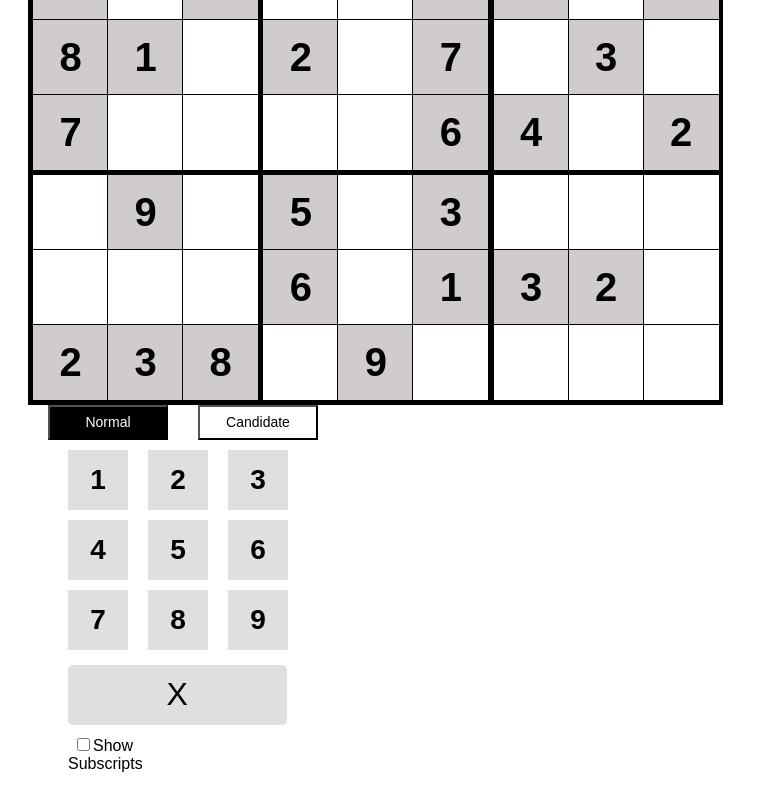
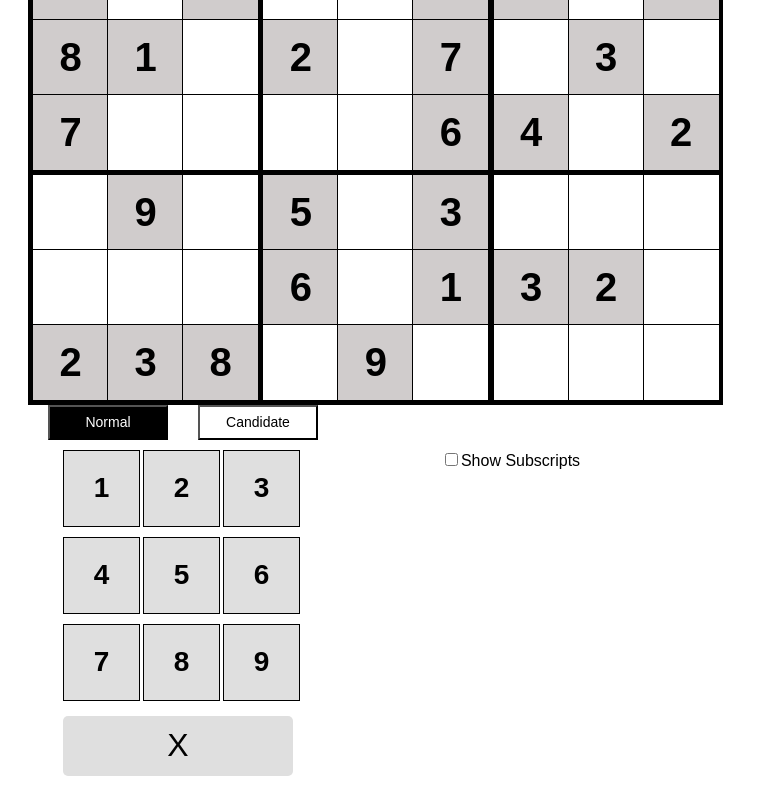
Before and after one commit to mikedorazio/Sudoku, a React (Vite) app: page / in a window 1280 px wide. Shown: the part 370-1170 px from the top of the page, without its empty margins (0-758 px from the left). Built offline with nearby package versions, Linux system fonts and the light colour scheme.

Commit message:
Separated normal and candidate keyboard keys

```diff
--- a/src/Board.jsx
+++ b/src/Board.jsx
@@ -95,12 +95,12 @@ export default function Board() {
                 </div>
 
                 <div className="buttons-keyboard-container">
-                    <div className="a">
+                    <div className="keyboard-header">
                         <button className="normal-button" id="normal-button">Normal</button>
                         <button className="candidate-button" id="candidate-button">Candidate</button>
                     </div>
                     <div className="keyboard">
-                        <Keyboard keyboardCount={keyboardCount} />
+                        <Keyboard keyboardCount={keyboardCount} isNormalButton={isNormalButton} />
                         <label htmlFor="input-sub">
                             <input
                                 id="input-sub"
--- a/src/Candidate.jsx
+++ b/src/Candidate.jsx
@@ -1,7 +1,7 @@
 export default function Candidate() {
     return (
         <div className="cell candidate-container" row="0">
-            <div className="candidate" sub="1">1</div>
+            <div className="candidate" sub="1"></div>
             <div className="candidate" sub="2"></div>
             <div className="candidate" sub="3"></div>
             <div className="candidate" sub="4"></div>
--- a/src/Keyboard.jsx
+++ b/src/Keyboard.jsx
@@ -1,22 +1,41 @@
 import React from 'react';
 import { useState } from 'react';
 
-export default function Keyboard( {keyboardCount} ) {
+export default function Keyboard( {keyboardCount, isNormalButton} ) {
     const numbers = ["1","2","3","4","5","6","7","8","9"];
 
     return (
         <>
+        <div className="normal-keyboard" id="normal-keyboard">
             {numbers.map((num, index) => {
                     let styleText = keyboardCount[index] == 9 ? "none" : "auto";
-                //console.log("styleText", styleText);
+                    //let buttonType = isNormalButton ? "normal" : "candidate";
                         return (
-                    <div key={num} number={num} display="normal" pointer={styleText} >
+                            <div key={num} pointer={styleText} number={num}>
+                                <div key={num} className={`button-${index+1}`} display="normal" >
                                     {num}
+                                </div>
                             </div>
                         );
                 })
             }
             <button className="delete-button" number="X"> X </button>
+        </div>
+        <div className="candidate-keyboard" id="candidate-keyboard">
+            {numbers.map((num, index) => {
+                    let styleText = keyboardCount[index] == 9 ? "none" : "auto";
+                    //let buttonType = isNormalButton ? "normal" : "candidate";
+                        return (
+                            <div key={num} pointer={styleText} number={num}>
+                                <div key={num} className={`button-${index+1}`} display="candidate" >
+                                    {num}
+                                </div>
+                            </div>
+                        );
+                })
+            }
+            <button className="delete-button" number="X"> X </button>
+        </div>
     </>
     );
 }
--- a/src/hooks/useSudoku.js
+++ b/src/hooks/useSudoku.js
@@ -160,6 +160,17 @@ export default function useSudoku(board, setBoard, selectedEntry, setSelectedEnt
         candidateButton.style.background = isNormalButton ? "white" : "black";
         candidateButton.style.color = isNormalButton ? "black" : "white";
 
+        const normalKeyboardElement = document.getElementById("normal-keyboard");
+        const candidateKeyboardElement = document.getElementById("candidate-keyboard");
+        console.log("nk", normalKeyboardElement, "ck", candidateKeyboardElement);
+        if (isNormalButton) {
+            normalKeyboardElement.setAttribute("style", "display: grid")
+            candidateKeyboardElement.setAttribute("style", "display: none");
+        }
+        else {
+            normalKeyboardElement.setAttribute("style", "display: none")
+            candidateKeyboardElement.setAttribute("style", "display: grid");
+        }
         isNormalButton ? updateNormalButtonKeys() : updateCandidateButtonKeys();
 
         setIsNormalButton(isNormalButton);
@@ -184,11 +195,12 @@ export default function useSudoku(board, setBoard, selectedEntry, setSelectedEnt
     // 3. Mouse was clicked in the Keyboard area on the Normal or Candidate button
     // 4. Mouse was clicked outside of both Board and Keyboard (ignore)
     function handleMouseup(event) {
-        console.log("mouseUp", event);
+        console.log("mouseUp", event.target, event);
         const selectedElement = event.target;
         //Show Subscripts label or input field was selected...just return
         if (selectedElement.tagName == "LABEL" || selectedElement.tagName == "INPUT") return;
         const boardSelected = selectedElement.classList.contains("cell");
+
         // 1. Board area was clicked.  Was an original number hit??
         if (boardSelected) {
             console.log("mouseup.tagName", selectedElement.tagName);
@@ -202,21 +214,31 @@ export default function useSudoku(board, setBoard, selectedEntry, setSelectedEnt
             setSelectedEntry(selectedCell);
             return;
         }
-        // 2. Mouse was clicked in the Keyboard area. Just forward to handleKeyup with the number
-        let buttonId = event.target.getAttribute("number");
-        //console.log("buttonId", buttonId);
+        // 2. Check the delete button
+        let buttonId = event.target.className;
+        console.log("buttonId", buttonId);
         //console.log("event.target.textContent", event.target.textContent);
-        if (buttonId) {
-            if (buttonId === "X") {
+        if (buttonId === "delete-button") {
                 updateNormalEntry(0);
                 return;
-            }
-            //console.log("Button with number hit...sending to handleKeyup");
-            setPreviousNumber(+buttonId)
-            updateNormalEntry(+buttonId);
+        }
+        // 3. Check the number keypad
+        if (buttonId.includes("button-")) {
+            const number = buttonId[buttonId.length - 1];
+            console.log("Button with number hit...sending to handleKeyup", number);
+            setPreviousNumber(+number)
+            updateNormalEntry(+number);
             return;
         }
-        // 3. Either the Normal or Candidate button was pressed
+
+        // 4. Handle a Candidate button click
+        const isCandidate = selectedElement.hasAttribute("number");
+        console.log("selectedCell", selectedElement, "isCandidate", isCandidate);
+        if (isCandidate) {
+
+        }
+
+        // 5. Either the Normal or Candidate button was pressed
         if (selectedElement.tagName == "BUTTON") {
             const isNormalButton = selectedElement.classList.contains("normal-button");
             const isCandidateButton = selectedElement.classList.contains("candidate-button");
--- a/src/index.css
+++ b/src/index.css
@@ -11,14 +11,19 @@
     display: inline-block;
 }
 
-.keyboard {
+.normal-keyboard,
+.candidate-keyboard {
     float: left;
     display: grid;
-    padding-left: 40px;
+    padding-left: 35px;
     grid-template-columns: repeat(3, 70px);
     row-gap: 10px;
     column-gap: 10px;
     /* background-color: #f8cd05; */
+}
+
+.candidate-keyboard {
+    display: none;
 }
 
 .sudoku-board {
@@ -70,7 +75,7 @@ div.spacer {
 }
 
 .delete-button {
-    width: 95%;
+    width: 100%;
     height: 60px;
     margin-top: 5px;
     font-size: 2em;
@@ -96,9 +101,10 @@ div.spacer {
     left: 50px;
 }
 
-div[number] {
-    width: 60px;
-    height: 60px;
+div[display="normal"],
+div[display="candidate"] {
+    width: var(--cell-width);
+    height: var(--cell-width);
     font-size: 28px;
     font-weight: 600;;
     background-color: var(--button-color);
@@ -108,20 +114,7 @@ div[number] {
     cursor: pointer;
 }
 
-div[pointer="none"] {
-    pointer-events: none;
-    opacity: .5;
-    cursor: normal;
-}
-
-.candidate-container {
-    display: grid;
-    grid-template-columns: repeat(3, 1fr);
-    background-color: bisque;
-    line-height: 22px;
-}
-
-.a {
+.keyboard-header {
     width: 300px;
     /* height: 70px; */
     grid-template-columns: 1fr 1fr;
@@ -153,6 +146,63 @@ div[pointer="none"] {
     color: black;
 }
 
+div[number] {
+    width: var(--cell-width);
+    height: var(--cell-width);
+    position: relative;
+    background-color: var(--button-color);
+    border: 1px solid black;
+    cursor: pointer;
+}
+div[pointer="none"] {
+    pointer-events: none;
+    opacity: .5;
+    cursor: normal;
+}
+
+[class*="button-"][display="candidate"] {
+    position: absolute;
+    width: 12px;
+    height: 12px;
+    font-size: 18px;
+}
+.button-1 {
+    top: 10px;
+    left: 10px;
+}
+.button-2 {
+    top: 10px;
+    left: 30px;
+}
+.button-3 {
+    top: 10px;
+    left: 50px;
+}
+.button-4 {
+    top: 30px;
+    left: 10px;
+}
+.button-5 {
+    top: 30px;
+    left: 30px;
+}
+.button-6 {
+    top: 30px;
+    left: 50px;
+}
+.button-7 {
+    top: 50px;
+    left: 10px;
+}
+.button-8 {
+    top: 50px;
+    left: 30px;
+}
+.button-9 {
+    top: 50px;
+    left: 50px;
+}
+
 @keyframes fade-in {
     0% { opacity: 0;}
     100% {opacity: 1;}
```
Lines whose indentation alone changed are shown as unchanged.
